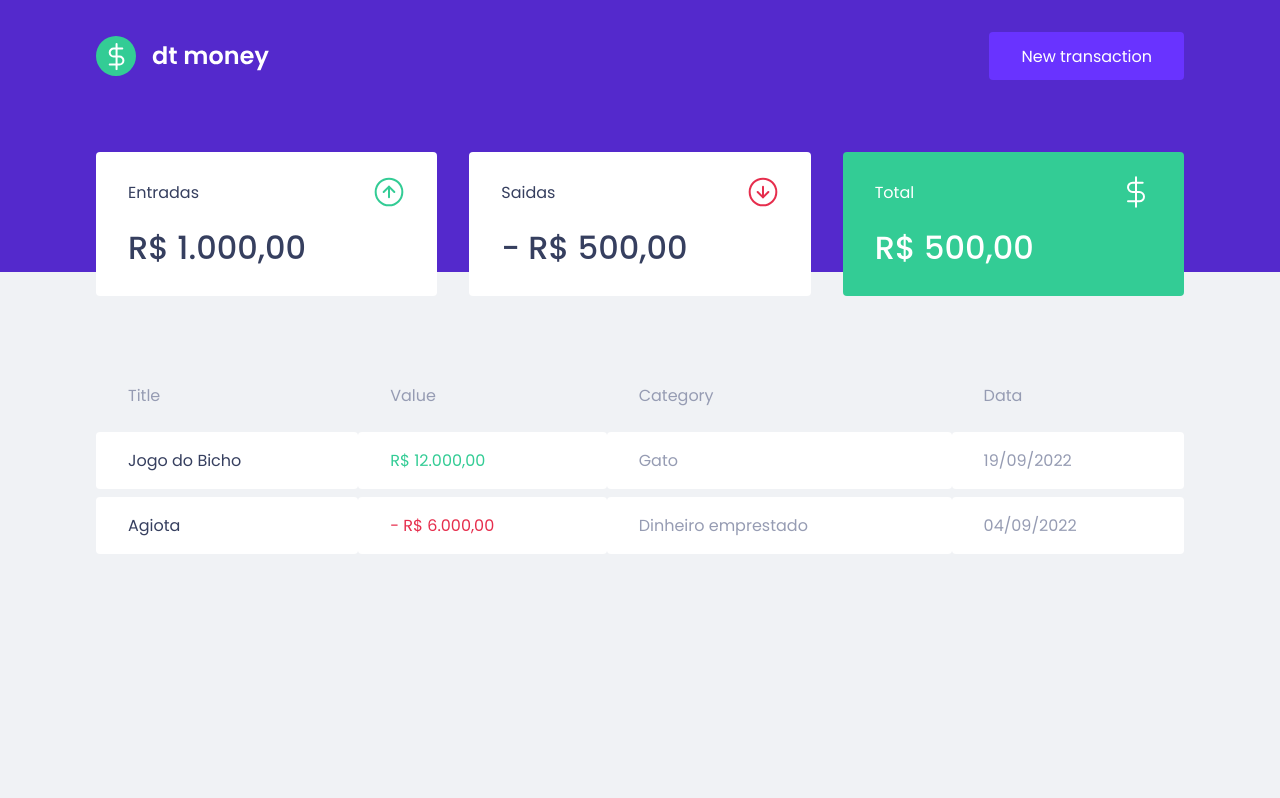
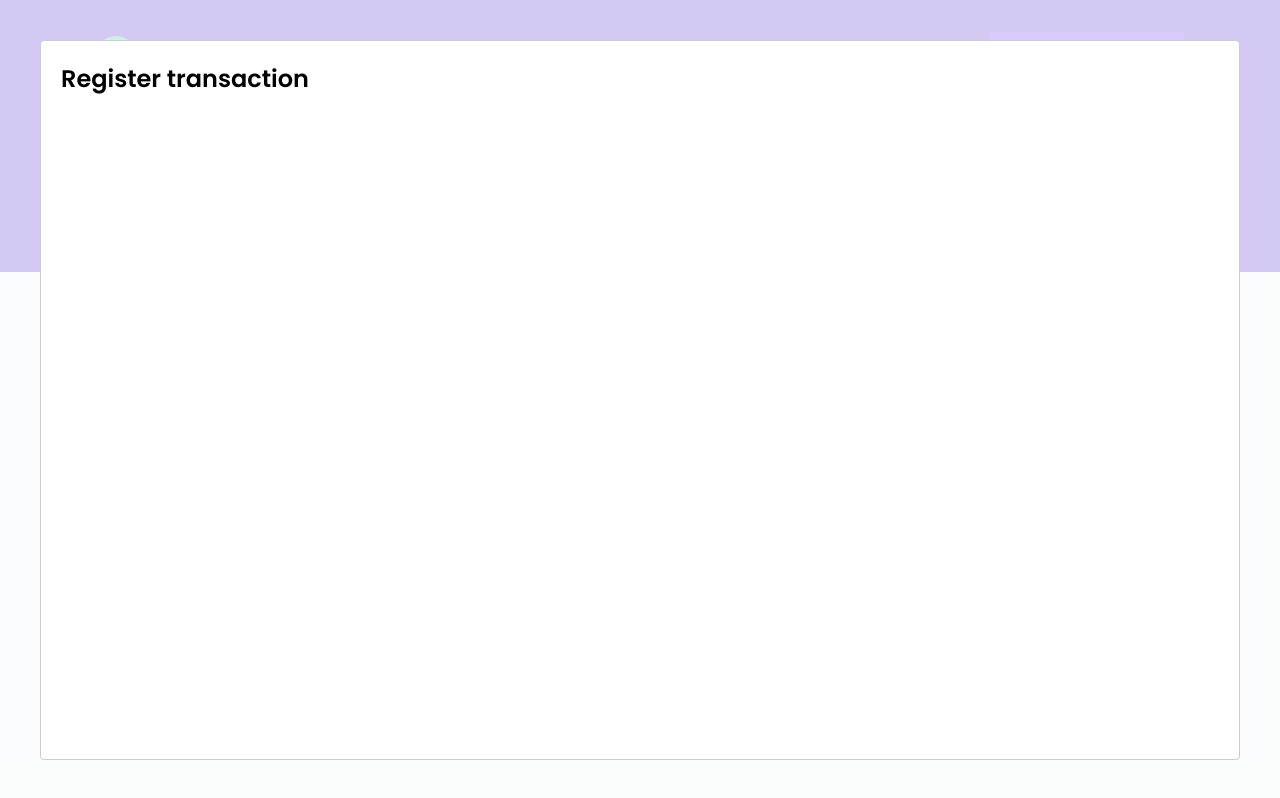
Before and after one commit to danielcaze/dt-money, a React (Create React App) app: page / in a window 1280 px wide. Both pictures are taken after a click on the button "New transaction". Built offline with nearby package versions, Linux system fonts and the light colour scheme; no server answers; what miragejs would draw is missing.

Commit message:
modal created

```diff
--- a/package.json
+++ b/package.json
@@ -3,10 +3,12 @@
   "version": "0.1.0",
   "private": true,
   "dependencies": {
+    "@types/react-modal": "^3.13.1",
     "axios": "^0.27.2",
     "miragejs": "^0.1.44",
     "react": "^18.1.0",
     "react-dom": "^18.1.0",
+    "react-modal": "^3.15.1",
     "react-scripts": "5.0.1",
     "styled-components": "^5.3.5",
     "web-vitals": "^2.1.0"
--- a/src/App.tsx
+++ b/src/App.tsx
@@ -1,12 +1,27 @@
+import { useState } from "react";
+import Modal from 'react-modal'
 import { Dashboard } from "./components/Dashboard";
 import { Header } from "./components/Header";
+import { NewTransactionModal } from "./components/NewTransactionModal";
 import { GlobalStyle } from "./styles/global";
 
+Modal.setAppElement('#root')
+
 export function App() {
+  const [isNewTransactionModalOpen, setIsNewTransactionModalOpen] = useState(false)
+
+  const handleOpenNewTransactionModal = () => {
+    setIsNewTransactionModalOpen(true)
+  }
+
+  const handleCloseNewTransactionModal = () => {
+    setIsNewTransactionModalOpen(false)
+  }
   return (
     <>
-      <Header />
+      <Header onOpenNewTransactionModal={handleOpenNewTransactionModal} />
       <Dashboard />
+      <NewTransactionModal isOpen={isNewTransactionModalOpen} onRequestClose={handleCloseNewTransactionModal} />
       <GlobalStyle />
     </>
   );
--- a/src/components/Header/index.tsx
+++ b/src/components/Header/index.tsx
@@ -1,12 +1,16 @@
 import logoImg from '../../assets/logo.svg'
 import { Container, Content } from './styles'
 
-export const Header = () => {
+interface HeaderProps {
+    onOpenNewTransactionModal: () => void
+}
+
+export const Header = ({ onOpenNewTransactionModal }: HeaderProps) => {
     return (
         <Container>
             <Content>
                 <img src={logoImg} alt="dt money" />
-                <button>
+                <button type="button" onClick={onOpenNewTransactionModal}>
                     New transaction
                 </button>
             </Content>
--- /dev/null
+++ b/src/components/NewTransactionModal/index.tsx
@@ -0,0 +1,18 @@
+import Modal from 'react-modal'
+
+interface NewTransactionModalProps {
+    isOpen: boolean
+    onRequestClose: () => void
+}
+
+export const NewTransactionModal = ({ isOpen, onRequestClose }: NewTransactionModalProps) => {
+    return (
+        <Modal
+            isOpen={isOpen}
+            onRequestClose={onRequestClose}
+        >
+            <h2>Register transaction</h2>
+        </Modal>
+
+    )
+}
--- /dev/null
+++ b/src/components/NewTransactionModal/styles.ts
@@ -0,0 +1,5 @@
+import styled from 'styled-components'
+
+export const Container = styled.div`
+
+`
```
Also changed, not shown: 1 other file (tests, documents, lock files or other folders).
